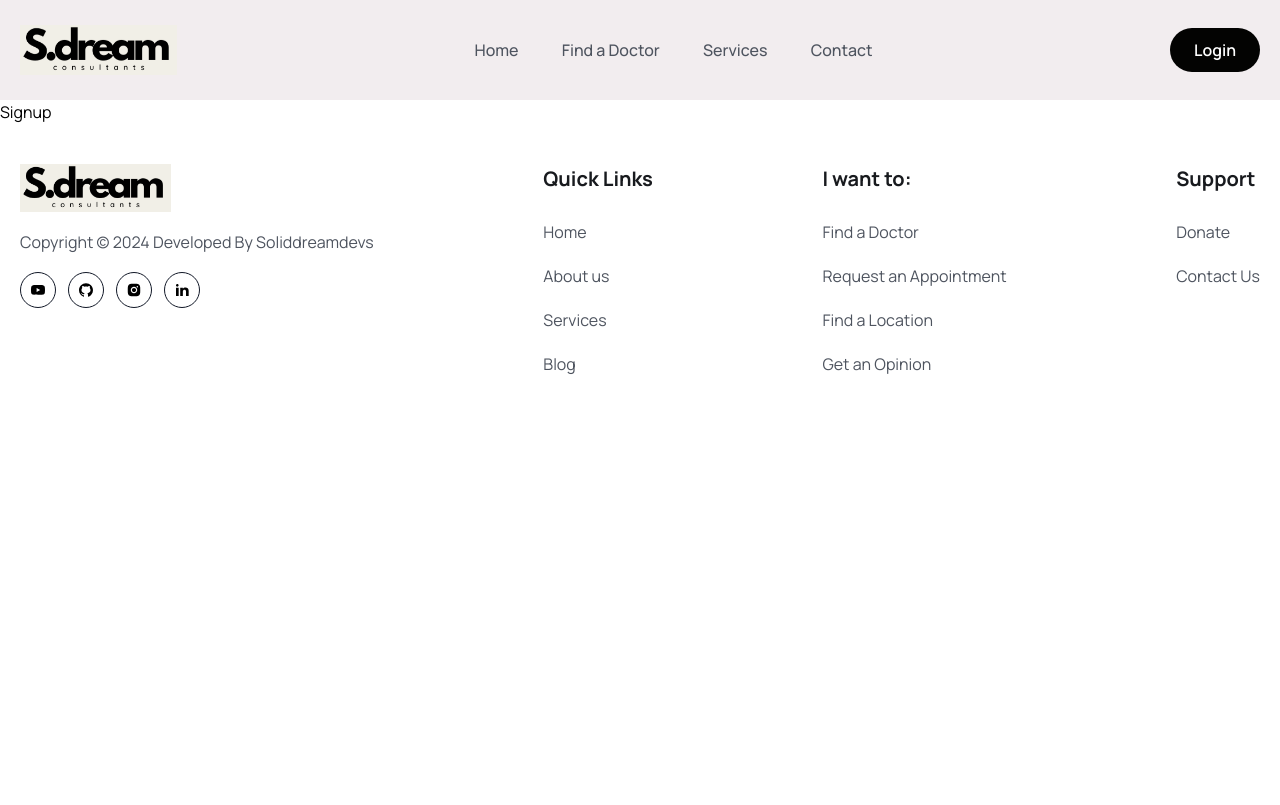
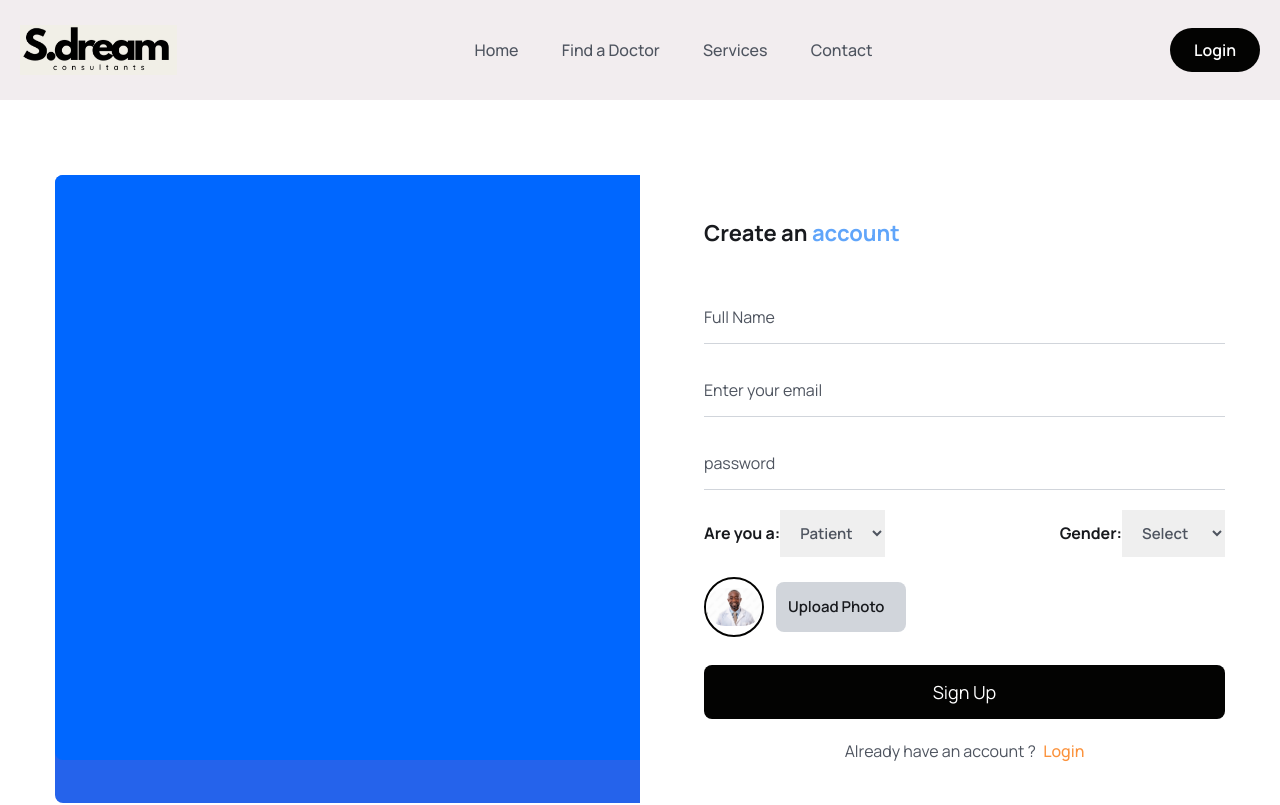
Before and after one commit to S0liddreams/appointment-booking-app, a React (Vite) app in the folder frontend/: page /register in a window 1280 px wide. Shown: the top 805 px of the page. Built offline with nearby package versions, Linux system fonts and the light colour scheme.

Commit message:
update
2709202401

```diff
--- a/frontend/src/index.css
+++ b/frontend/src/index.css
@@ -27,6 +27,14 @@
     .hero__section{
         @apply bg-custombg bg-no-repeat bg-center bg-cover
     }
+    .form__label{
+        @apply text-textColor font-semibold text-[16px] mb-2;
+    }
+    .form__input{
+        @apply w-full px-4 py-3 border border-solid border-gray-900 focus:outline-none
+         focus:border-primaryColor text-[15px] leading-7 text-headingColor
+          placeholder:text-textColor cursor-pointer rounded-md;
+    }
 }
 
 @media only screen and (max-width: 1024px) {
--- a/frontend/src/pages/Contact.jsx
+++ b/frontend/src/pages/Contact.jsx
@@ -1,9 +1,54 @@
-import React from 'react'
+import React from "react";
 
 const Contact = () => {
   return (
-    <div>Contact</div>
-  )
-}
+    <section>
+      <div className="px-4 mx-auto max-w-screen-md ">
+        <h2 className="heading text-center ">Contact Us</h2>
+        <p className="mb-8 lg:mb-16 font-light text-center text__para">
+          Got a technical issue? Want to send feedback about a better feature?
+          Let us know
+        </p>
+        <form action="#" className="space-y-8">
+          <div>
+            <label htmlFor="email" className="form__label">
+              Your Email
+            </label>
+            <input
+              type="email"
+              id="email"
+              placeholder="example@gmail.com"
+              className="form__input mt-1"
+            />
+          </div>
 
-export default Contact
+          <div>
+            <label htmlFor="subject" className="form__label">
+              Subject
+            </label>
+            <input
+              type="text"
+              id="subject"
+              placeholder="Let us know how we can help you"
+              className="form__input mt-1"
+            />
+          </div>
+
+          <div className="sm:col-span-2">
+            <label htmlFor="message" className="form__label">
+              Your Message
+            </label>
+            <input
+              type="text"
+              id="message"
+              placeholder="Let us know how we can help you"
+              className="form__input mt-1"
+            />
+          </div>
+        </form>
+      </div>
+    </section>
+  );
+};
+
+export default Contact;
--- a/frontend/src/pages/Login.jsx
+++ b/frontend/src/pages/Login.jsx
@@ -1,4 +1,5 @@
 import React, { useState } from "react";
+import { Link } from "react-router-dom";
 
 const Login = () => {
   const [formData, setFormData] = useState({
@@ -25,12 +26,39 @@
               name="email"
               value={formData.email}
               onChange={handleInputChange}
-              className="w-full px-4 py-3 border-b border-solid border-[#0066ff61] focus:outline-none
-               focus:border-b-primaryColor text-[22px] leading-7
-              text-headingColor placeholder:text-textColor rounded-md cursor-pointer"
+              className="w-full  py-3 border-b border-solid border-gray-300 focus:outline-none
+               focus:border-b-primaryColor text-[16px] leading-7
+              text-headingColor placeholder:text-textColor  cursor-pointer"
+              required            />
+          </div>
+          <div className="mb-5">
+            <input
+              type="password"
+              placeholder="password"
+              name="password"
+              value={formData.password}
+              onChange={handleInputChange}
+              className="w-full py-3 border-b border-solid border-gray-300 focus:outline-none
+               focus:border-b-primaryColor text-[16px] leading-7
+              text-headingColor placeholder:text-textColor cursor-pointer"
               required
             />
           </div>
+          <div className="mt-7">
+            <button
+              type="submit"
+              className="w-full bg-primaryColor text-white text-[18px] leading-[30px] rounded-lg px-4 py-3"
+            >
+              Login
+            </button>
+          </div>
+
+          <p className="mt-5 text-textColor text-center">
+            Don&apos;t have an account{" "}
+            <Link to="/register" className="text-orange-400 font-medium ml-1">
+              Register
+            </Link>
+          </p>
         </form>
       </div>
     </section>
--- a/frontend/src/pages/Signup.jsx
+++ b/frontend/src/pages/Signup.jsx
@@ -1,9 +1,167 @@
-import React from 'react'
+import React, { useState } from "react";
+import signupImg from "../assets/images/signup.gif";
+import avatar from "../assets/images/doctorImg5.jpg";
+import { Link } from "react-router-dom";
+const Signup = () => {
+  const [selectedFile, setSelectedFile] = useState(null);
+  const [previewURL, setPreviewURL] = useState("");
+  const [formData, setFormData] = useState({
+    name: "",
+    email: "",
+    password: "",
+    photo: "selectedFile",
+    gender: "",
+    role: "",
+  });
 
-const Signup = () => {
+  const handleInputChange = (e) => {
+    setFormData({ ...formData, [e.target.name]: e.target.value });
+  };
+  const handleFileInputChange = async (event) => {
+    const file = event.target.files[0];
+    //Later we will use cloudinary to upload image
+  };
+
+  const submitHandler = async (event) => {
+    event.preventDefault();
+  };
+
   return (
-    <div>Signup</div>
-  )
-}
+    <section className="px-5 xl:px-0">
+      <div className="max-w-[1170px] mx-auto">
+        <div className="grid grid-cols-1 lg:grid-cols-2">
+          {/**============image Box============ */}
+          <div className="hidden lg:block bg-blue-600  rounded-l-lg">
+            <figure className="rounded-l-lg">
+              <img src={signupImg} alt="" className="w-full  rounded-l-lg" />
+            </figure>
+          </div>
+          {/**============Signup Form============ */}
+          <div className="rounded-l-lg lg:pl-16 py-10">
+            <h3 className="text-headingColor text-[22px] leading-9 font-bold mb-10">
+              Create an <span className="text-blue-400">account</span>
+            </h3>
 
-export default Signup
+            <form onSubmit={submitHandler}>
+              <div className="mb-5">
+                <input
+                  type="text"
+                  placeholder="Full Name"
+                  name="name"
+                  value={formData.name}
+                  onChange={handleInputChange}
+                  className="w-full pr-4 py-3 border-b border-solid border-gray-300 focus:outline-none
+               focus:border-b-primaryColor text-[16px] leading-7
+              text-headingColor placeholder:text-textColor cursor-pointer"
+                  required
+                />
+              </div>
+              <div className="mb-5">
+                <input
+                  type="email"
+                  placeholder="Enter your email"
+                  name="email"
+                  value={formData.email}
+                  onChange={handleInputChange}
+                  className="w-full pr-4 py-3 border-b border-solid border-gray-300 focus:outline-none
+               focus:border-b-primaryColor text-[16px] leading-7
+              text-headingColor placeholder:text-textColor cursor-pointer"
+                  required
+                />
+              </div>
+              <div className="mb-5">
+                <input
+                  type="password"
+                  placeholder="password"
+                  name="password"
+                  value={formData.password}
+                  onChange={handleInputChange}
+                  className="w-full pr-4 py-3 border-b border-solid border-gray-300 focus:outline-none
+               focus:border-b-primaryColor text-[16px] leading-7
+              text-headingColor placeholder:text-textColor cursor-pointer"
+                  required
+                />
+              </div>
+
+              <div className="mb-5 flex items-center justify-between">
+                <label className="text-headingColor font-bold text-[16px] leading-7">
+                  Are you a:
+                  <select
+                    name="role"
+                    value={formData.role}
+                    onChange={handleInputChange}
+                    className="text-textColor font-semibold text-[15px]
+                 leading-7 px-4 py-3 focus:outline-none"
+                  >
+                    <option value="patient">Patient</option>
+                    <option value="doctor">Doctor</option>
+                  </select>
+                </label>
+
+                <label className="text-headingColor font-bold text-[16px] leading-7">
+                  Gender:
+                  <select
+                    name="gender"
+                    value={formData.gender}
+                    onChange={handleInputChange}
+                    className="text-textColor font-semibold text-[15px]
+                 leading-7 px-4 py-3 focus:outline-none"
+                  >
+                    <option value="patient">Select</option>
+                    <option value="male">Male</option>
+                    <option value="female">Female</option>
+                  </select>
+                </label>
+              </div>
+
+              <div className="mb-5 flex items-center gap-3">
+                <figure
+                  className="w-[60px] h-[60px] rounded-full border-2 border-solid
+                 border-primaryColor flex items-center justify-center"
+                >
+                  <img src={avatar} alt="" className="w-full rounded-full" />
+                </figure>
+                <div className="relative w-[130px] h-[50px]">
+                  <input
+                    type="file"
+                    name="photo"
+                    id="customFile"
+                    onChange={handleFileInputChange}
+                    accept=".jpg, .png"
+                    className="absolute top-0 left-0 w-full h-full opacity-0 cursor-pointer"
+                  />
+                  <label
+                    htmlFor="customFile"
+                    className="absolute top-0 left-0 w-full h-full
+                   flex items-center px-[0.75rem] py-[0.375rem] text-[15px] leading-6
+                    overflow-hidden bg-gray-300 text-headingColor font-semibold rounded-lg truncate cursor-pointer"
+                  >
+                    Upload Photo
+                  </label>
+                </div>
+              </div>
+
+              <div className="mt-7">
+                <button
+                  type="submit"
+                  className="w-full bg-primaryColor text-white text-[18px] leading-[30px] rounded-lg px-4 py-3"
+                >
+                  Sign Up
+                </button>
+              </div>
+
+              <p className="mt-5 text-textColor text-center">
+                Already have an account ?{" "}
+                <Link to="/login" className="text-orange-400 font-medium ml-1">
+                  Login
+                </Link>
+              </p>
+            </form>
+          </div>
+        </div>
+      </div>
+    </section>
+  );
+};
+
+export default Signup;
```
